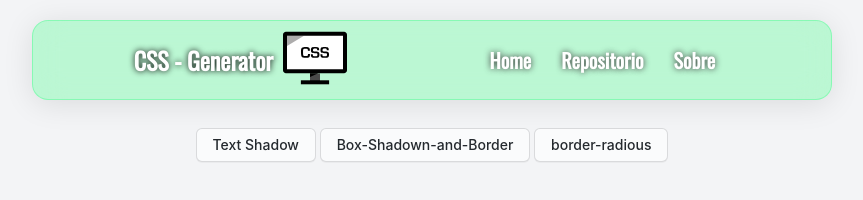
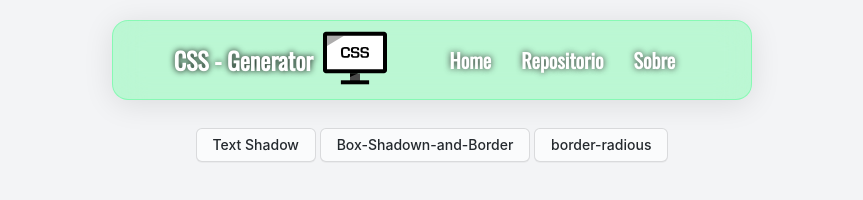
Before and after one commit to touma0dev/css-generator, a plain HTML site: page index.html in a window 1280 px wide. Shown: the whole page, without its empty margins (208-1071 px from the left). Drawn offline with nearby package versions, Linux system fonts and the light colour scheme; a web font is replaced by a local one.

Commit message:
Signed-off-by: touma0dev <lucashenr429@gmail.com>

```diff
--- a/index.html
+++ b/index.html
@@ -12,7 +12,7 @@
 
 <body>
     <header>
-        <div class="flex-center">
+        <div class="test">
         <nav class="navbar">
             <ul class="navbar-logo">
                 <li class="ancora">
--- a/lib/css/style.scss
+++ b/lib/css/style.scss
@@ -51,13 +51,15 @@ a,li{
       top:0px;
       z-index: 99;
     }
+    .test{
+      width: 700px;
+    }
 .navbar{
     @include preset.flex-center;
     justify-content: space-around;
     height: 80px;
     margin:20px 30px;
     max-width: 3330px;
-    min-width: 800px;
     background: var(--glow);
     border-radius: 16px;
     box-shadow: 0 4px 30px rgba(0, 0, 0, 0.1);
```
Also changed, not shown: lib/css/style.css, 1 other file.
